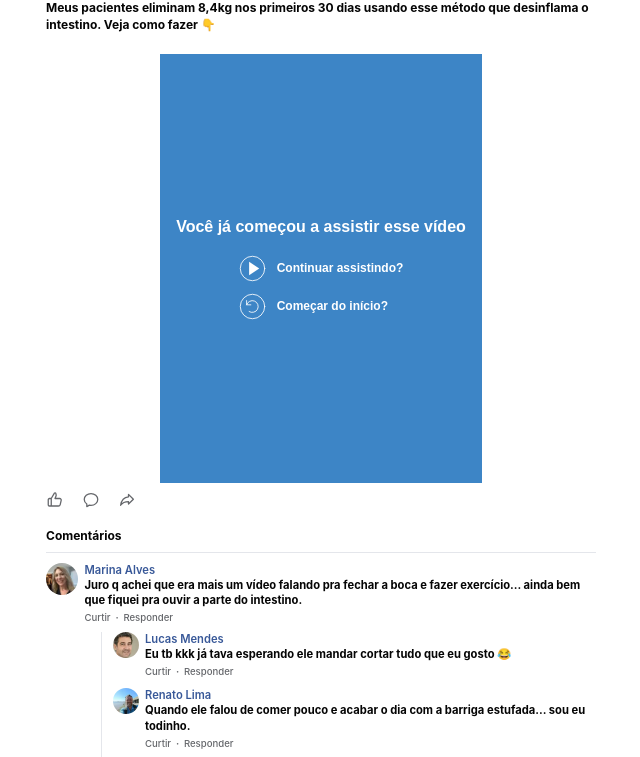
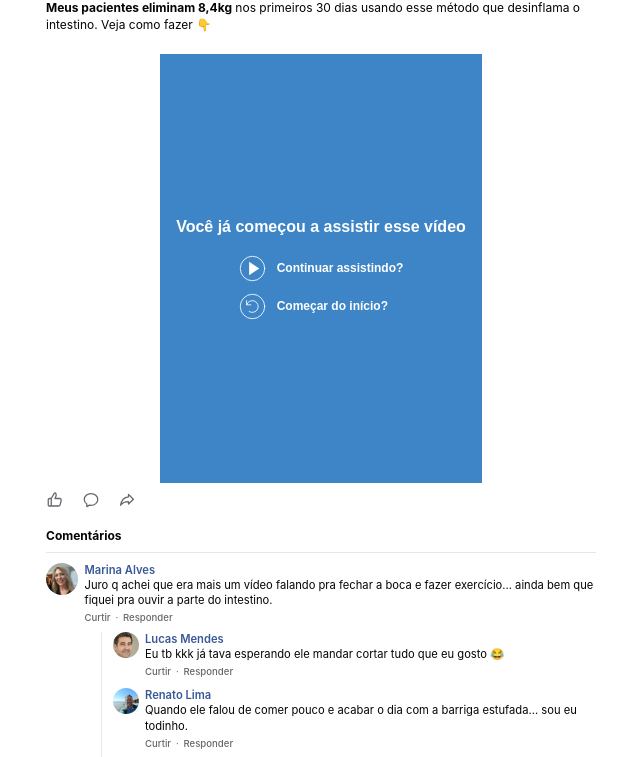
Before and after one commit to MeuFluxo/d3f-face, a website: page index.html in a window 1280 px wide. Shown: the part 100-857 px from the top of the page, without its empty margins (319-959 px from the left). Drawn offline with Linux system fonts and the light colour scheme.

Commit message:
Update index.html

```diff
--- a/index.html
+++ b/index.html
@@ -47,7 +47,7 @@
 
       <div class="page-section caption">
         <div class="content-width">
-          <p><strong>Meus pacientes eliminam 8,4kg nos primeiros 30 dias usando esse método que desinflama o intestino. Veja como fazer 👇</p>
+          <p><strong>Meus pacientes eliminam 8,4kg</strong> nos primeiros 30 dias usando esse método que desinflama o intestino. Veja como fazer 👇</p>
         </div>
       </div>
 
```
